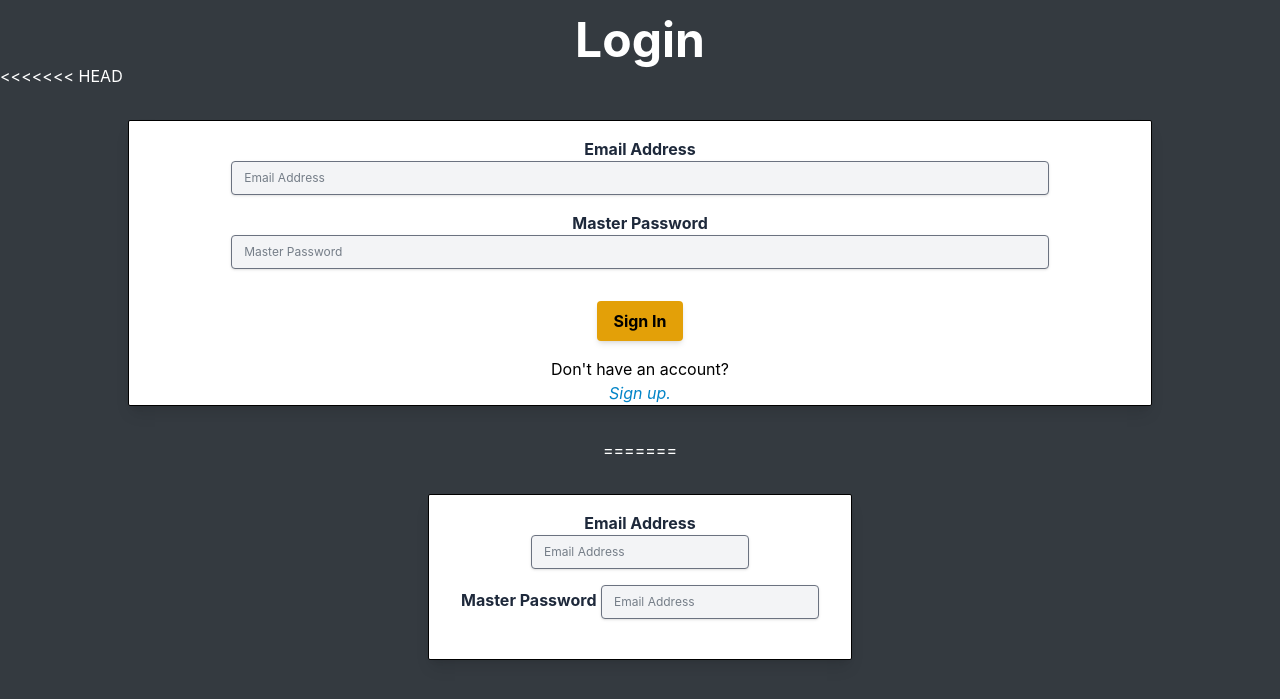
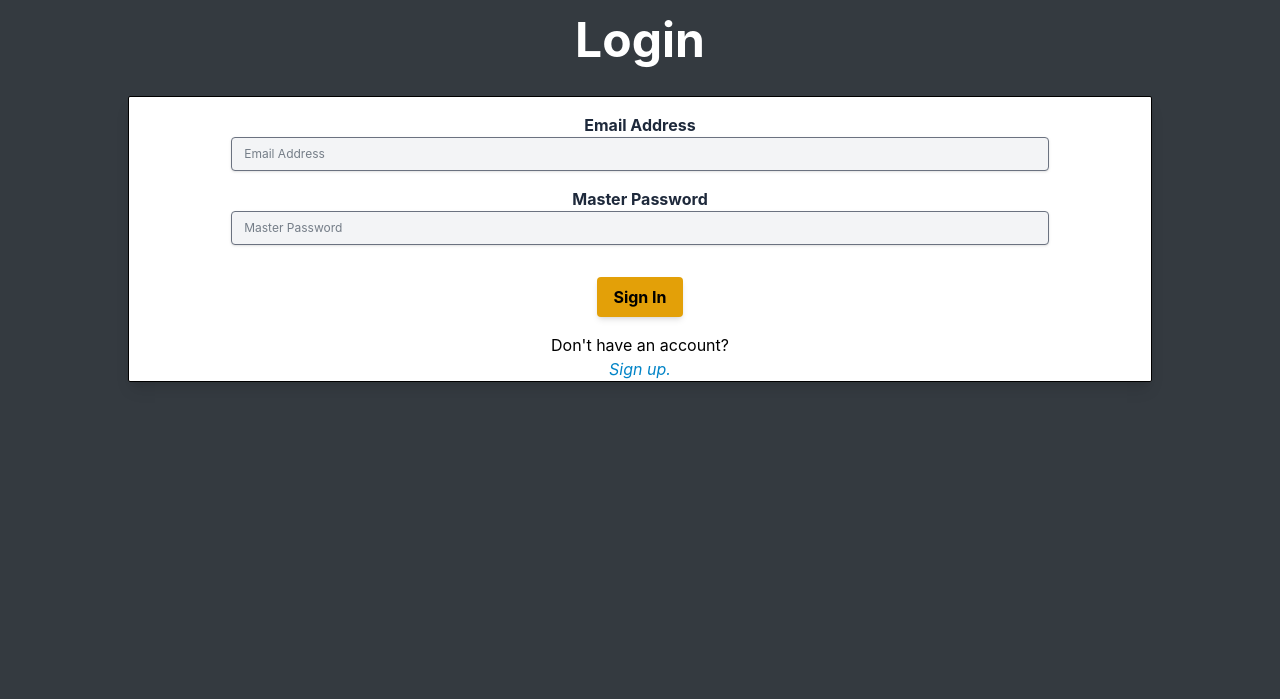
Before and after one commit to MrFellox/pyvault, a Flask app: page /login in a window 1280 px wide. Shown: the part 56-755 px from the top of the page. Run offline with Flask 2, Linux system fonts and the light colour scheme; style sheets or scripts are compiled from the project's sources; some libraries are stand-ins or nearby versions.

Commit message:
Login page (#6)
* Fixed small mistakes in login page

* Designed frontend of login page

* Form inputs are now responsive

* Fixed error in login form

* Register page is now responsive

* User can now login; updated dashboard and nav links

* Added sign up and register links on forms

* Changed text in file?

```diff
--- a/pyvault/templates/login.html
+++ b/pyvault/templates/login.html
@@ -7,7 +7,6 @@ Login
 <div class="container text-white">
     <h1 class='text-center font-bold text-5xl mt-4'>Login</h1>
 
-<<<<<<< HEAD
     <div class="grid place-items-center">
 
         <div class="text-center my-8 bg-white border border-black shadow-lg w-4/5 rounded-sm">
@@ -46,36 +45,6 @@ Login
             <p class='text-black '>Don't have an account?</p>
             <a class='italic text-sky-600 mb-4' href='{{ url_for("register") }}'>Sign up.</a>
         </div>
-=======
-    <div class="text-center my-8 bg-white border border-black shadow-lg mx-64 rounded-sm">
-
-        <form method='POST'>
-            {{ form.hidden_tag() }}
-
-            <div class="my-4">
-
-                <label class='text-slate-800 font-bold text-md mb-6 subpixel-antialiased'>Email Address</label>
-                <br>
-                {{ form.email(
-                class = 'bg-gray-100 placeholder-gray-600/75 text-xs text-black subpixel-antialiased rounded border
-                focus:outline-none shadow',
-                placeholder = 'Email Address',
-                autocomplete = "off"
-                )}}
-            </div>
-
-            <div class='my-4'>
-                <label class='text-slate-800 font-bold text-md mb-6 subpixel-antialiased'>Master Password</label>
-
-                {{ form.email(
-                class = 'bg-gray-100 placeholder-gray-600/75 text-xs text-black subpixel-antialiased rounded border
-                focus:outline-none shadow',
-                placeholder = 'Email Address',
-                autocomplete = "off"
-                )}}
-            </div>
-        </form>
->>>>>>> 2ff2a1b143874fd8e86e912fcd5a1931da5cb11d
     </div>
 </div>
 {% endblock %}
```
